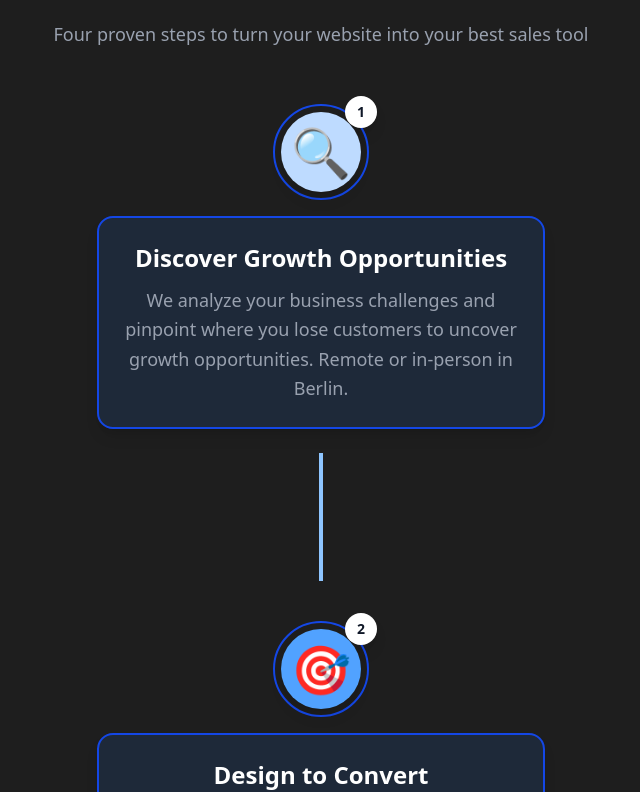
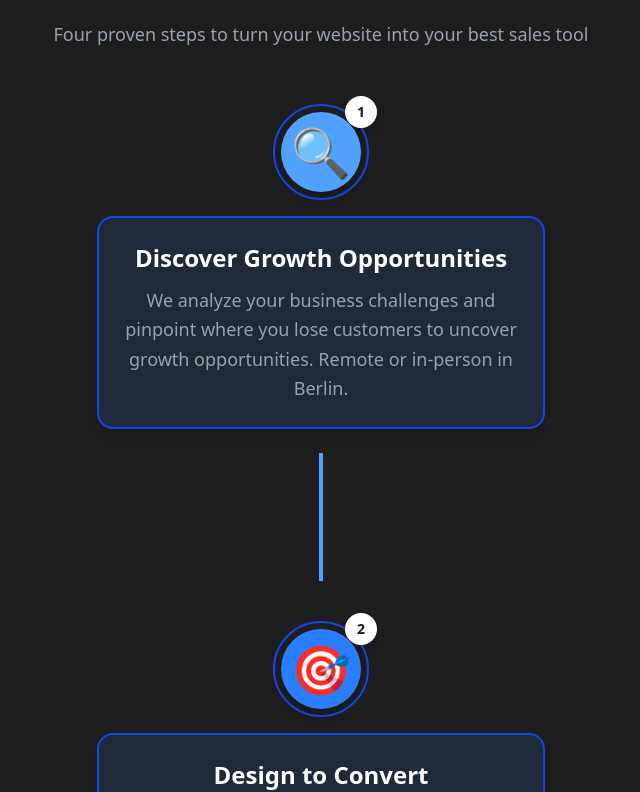
Before and after one commit to nestoririondo/portfolio-v3, a Next.js app: page / in a window 1280 px wide. Shown: the part 1036-1828 px from the top of the page, without its empty margins (319-959 px from the left). Built offline with nearby package versions, Linux system fonts and the light colour scheme; no server answers.

Commit message:
refactor: enhance color contrast in Process section and improve animation transitions fix: update German and Spanish hero subtitles for clarity chore: add PostHog analytics dependencies to package-lock.json

```diff
--- a/components/sections/Process.tsx
+++ b/components/sections/Process.tsx
@@ -54,12 +54,12 @@ export function Process() {
             // Logical color progression with higher contrast
             const colors = [
               {
-                bg: "bg-blue-200",
+                bg: "bg-blue-400",
                 border: "border-blue-200 dark:border-blue-700",
-                connector: "bg-blue-300",
+                connector: "bg-blue-400",
               },
               {
-                bg: "bg-blue-400",
+                bg: "bg-blue-500",
                 border: "border-blue-200 dark:border-blue-700",
                 connector: "bg-blue-500",
               },
@@ -69,7 +69,7 @@ export function Process() {
                 connector: "bg-blue-600",
               },
               {
-                bg: "bg-blue-900",
+                bg: "bg-blue-800",
                 border: "border-blue-200 dark:border-blue-700",
                 connector: "bg-blue-800",
               },
@@ -97,14 +97,13 @@ export function Process() {
                       className={`w-20 h-20 ${stepColor.bg} rounded-full flex items-center justify-center relative z-10 shadow-lg`}
                     >
                       <motion.span
-                        initial={{ scale: 0 }}
-                        whileInView={{ scale: 1 }}
+                        initial={{ opacity: 0, y: 10 }}
+                        whileInView={{ opacity: 1, y: 0 }}
                         viewport={{ once: true }}
                         transition={{
-                          duration: 0.5,
+                          duration: 0.4,
                           delay: step.delay + 0.5,
-                          type: "spring",
-                          stiffness: 120,
+                          ease: "easeOut",
                         }}
                         className="text-5xl"
                       >
--- a/lib/locales/de.ts
+++ b/lib/locales/de.ts
@@ -6,7 +6,7 @@ export const de = {
 
   // Hero Section
   "hero.title": "Websites, die dein Berliner Business wachsen lassen",
-  "hero.subtitle": "Lass uns deine Website bauen",
+  "hero.subtitle": "Lass uns deine bauen",
   "hero.cta": "Lass uns über dein Projekt sprechen",
   "hero.status": "Derzeit verfügbar für Projekte",
 
--- a/lib/locales/es.ts
+++ b/lib/locales/es.ts
@@ -6,7 +6,7 @@ export const es = {
 
   // Hero Section
   "hero.title": "Sitios web que hacen crecer tu negocio en Berlín",
-  "hero.subtitle": "Construyamos el tuyo juntos",
+  "hero.subtitle": "Construyamos el tuyo",
   "hero.cta": "Hablemos de tu proyecto",
   "hero.status": "Actualmente disponible para proyectos",
 
```
Also changed, not shown: 1 other file (tests, documents, lock files or other folders).
